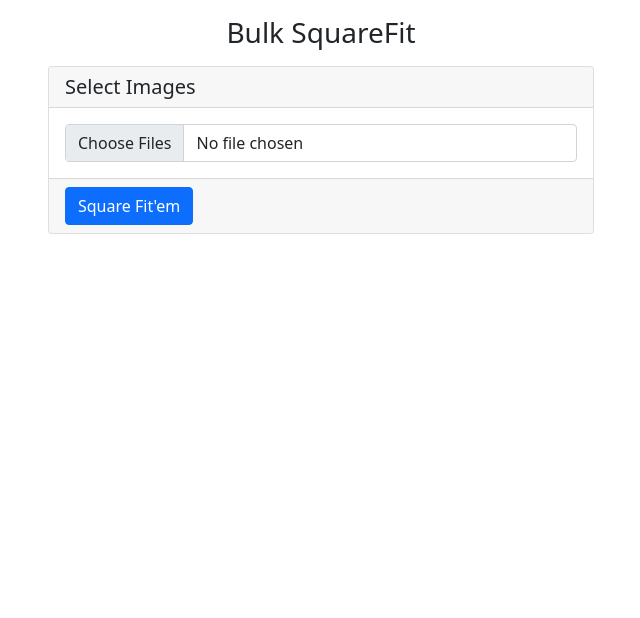
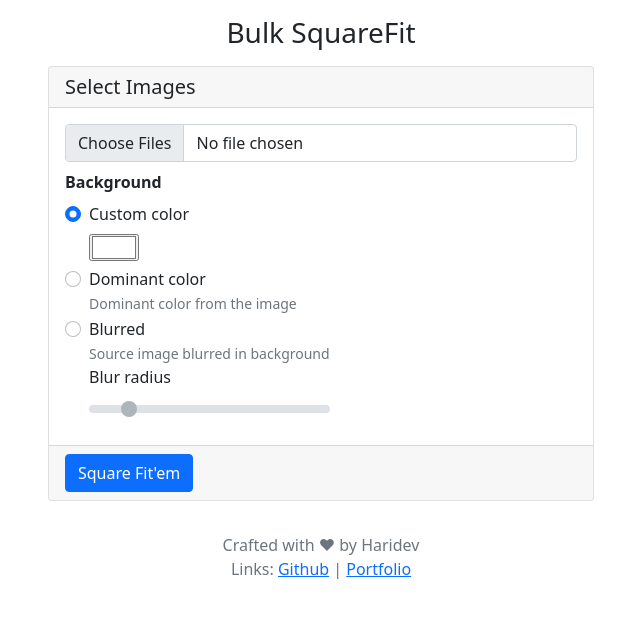
Before and after one commit to gharidev/bulk-squarefit, a Django app: page / in a window 1280 px wide. Shown: the top 618 px of the page, without its empty margins (319-959 px from the left). Run offline with Django 3.2, Linux system fonts and the light colour scheme.

Commit message:
Added Background options

```diff
--- a/main/views.py
+++ b/main/views.py
@@ -1,3 +1,4 @@
+from turtle import color
 from django.http import HttpResponseBadRequest, HttpResponse
 from django.shortcuts import render
 from django.views.generic import View
@@ -20,7 +21,15 @@ class SquareFitView(View):
         image = request.FILES.get('image')
         if not image:
             return HttpResponseBadRequest()
-        reponse_img = square_fit_image(image)
+        color = request.GET.get('color', 'ffffff')
+        radius = None
+        if not color:
+            return HttpResponseBadRequest()
+        if color == 'blur':
+            radius = int(request.GET.get('radius', '8'))
+            if not radius:
+                return HttpResponseBadRequest()
+        reponse_img = square_fit_image(image, color=color, radius=radius)
         response = HttpResponse(content_type='image/jpg')
         reponse_img.save(response, "JPEG")
         return response
--- a/templates/main/base.html
+++ b/templates/main/base.html
@@ -20,6 +20,11 @@
         {%endblock%}
     </div>
 
+    <footer>
+        <p class="text-center m-0 text-muted">Crafted with ❤ by Haridev<br/>
+        Links: <a href="https://github.com/gharidev">Github</a> | <a href="https://haridev.me">Portfolio</a></p>
+    </footer>
+
     <script src="https://cdn.jsdelivr.net/npm/bootstrap@5.0.2/dist/js/bootstrap.bundle.min.js"
         integrity="sha384-MrcW6ZMFYlzcLA8Nl+NtUVF0sA7MsXsP1UyJoMp4YLEuNSfAP+JcXn/tWtIaxVXM"
         crossorigin="anonymous"></script>
--- a/templates/main/index.html
+++ b/templates/main/index.html
@@ -15,9 +15,44 @@
                     <div>
                         <input ref="images" class="form-control" type="file" id="images-input" accept="image/*"
                             @change="onChange" multiple>
+                        <div class="mt-2">
+                            <p class="mb-2"><strong>Background</strong></p>
+                            <div class="form-check">
+                                <input class="form-check-input" type="radio" name="background_opt" id="background-opt-1"
+                                    v-model="background.option" value="custom">
+                                <label class="form-check-label" for="background-opt-1">
+                                    Custom color
+                                    <div class="mt-2 d-flex align-items-center">
+                                        <input type="color" id="background-color" v-model="background.selected"
+                                            :disabled="background.option!='custom'">
+                                    </div>
+                                </label>
+                            </div>
+                            <div class="form-check">
+                                <input class="form-check-input" type="radio" name="background_opt" id="background-opt-2"
+                                    v-model="background.option" value="dominant">
+                                <label class="form-check-label" for="background-opt-2">
+                                    Dominant color <br><span class="text-muted small">Dominant color from the
+                                        image</span>
+                                </label>
+                            </div>
+                            <div class="form-check">
+                                <input class="form-check-input" type="radio" name="background_opt" id="background-opt-3"
+                                    v-model="background.option" value="blur">
+                                <label class="form-check-label" for="background-opt-3">
+                                    Blurred <br><span class="text-muted small">Source image blurred in background</span>
+                                    <div>
+                                        <label for="blur-radius" class="form-label">Blur radius</label>
+                                        <input type="range" class="form-range" id="blur-radius" min="1" max="50"
+                                            v-model="background.radius" :disabled="background.option!='blur'">
+                                    </div>
+                                </label>
+                            </div>
+                        </div>
                     </div>
                     <template v-if="fileList.length>0">
-                        <div class="text-muted mt-3 mb-2">Preview</div>
+                        <hr>
+                        <div class="text-muted mb-2">Preview</div>
                         <div class="row align-items-center">
                             <div class="col-3 border text-center p-0" v-for="(file, index) in fileList" :key="index">
                                 <img :src="file" alt="" class="img-fluid" style="height: 100px;object-fit: contain;">
@@ -26,11 +61,18 @@
                     </template>
                 </div>
                 <div class="card-footer">
-                    <button class="btn btn-primary" :disabled="loading" @click="onSubmit">Square Fit'em</button>
+                    <button class="btn btn-primary" :disabled="loading" @click="onSubmit" v-if="!loading">Square
+                        Fit'em</button>
+                    <div class="progress" v-else>
+                        <div class="progress-bar" :class="{'bg-success':percentage==100}" role="progressbar"
+                            :style="{'width': percentage+'%'}" :aria-valuenow="percentage" aria-valuemin="0"
+                            aria-valuemax="100"></div>
+                    </div>
                 </div>
             </div>
             <ul class="list-group list-group-flush" v-if="errors">
-                <li class="list-group-item text-danger" v-for="(error, index) in errors" :key="index">error</li>
+                <li class="list-group-item text-danger" v-for="(error, index) in errors" :key="index">[[index+1]])
+                    [[error]]</li>
             </ul>
         </div>
     </div>
@@ -46,15 +88,33 @@
         data: {
             loading: false,
             errors: [],
-            fileList: []
+            fileList: [],
+            background: {
+                option: 'custom',
+                selected: '#ffffff',
+                radius: 8
+            },
+            progress: {
+                total: 0,
+                loaded: 0
+            }
+        },
+        computed: {
+            percentage() {
+                return this.progress.loaded * 100 / (this.progress.total || 1);
+            }
         },
         methods: {
             onChange(e) {
-                console.log(e.target.files);
                 this.fileList = [];
                 for (let img of e.target.files) {
                     this.fileList.push(URL.createObjectURL(img));
                 }
+            },
+            removeSelectedFiles() {
+                const el = this.$refs.images;
+                el.value = null;
+                this.onChange({ target: el });
             },
             onSubmit() {
                 if (!this.$refs.images?.files?.length) {
@@ -62,11 +122,17 @@
                     return;
                 }
                 this.loading = true;
-                let initial = 0, final = this.$refs.images.files.length;
+                this.progress.loaded = 0;
+                this.progress.total = this.$refs.images.files.length;
+                const color = this.background.option == 'custom' ? this.background.selected.replace('#', "") : this.background.option;
+                const params = new URLSearchParams()
+                params.append('color', color)
+                if (color == 'blur')
+                    params.append('radius', this.background.radius)
                 for (let image of this.$refs.images.files) {
                     let data = new FormData()
                     data.append('image', image);
-                    fetch('', {
+                    fetch(`?${params.toString()}`, {
                         method: 'POST',
                         body: data,
                     })
@@ -88,9 +154,13 @@
                         .catch(err => {
                             this.errors.push(err.message);
                         }).then(() => {
-                            initial++;
-                            if (initial == final)
-                                this.loading = false;
+                            this.progress.loaded++;
+                            if (this.progress.loaded == this.progress.total) {
+                                setTimeout(() => {
+                                    this.loading = false;
+                                    this.removeSelectedFiles();
+                                }, 1000);
+                            }
                         });
                 }
             }
```
Also changed, not shown: main/utils.py (+42 -3 lines).
